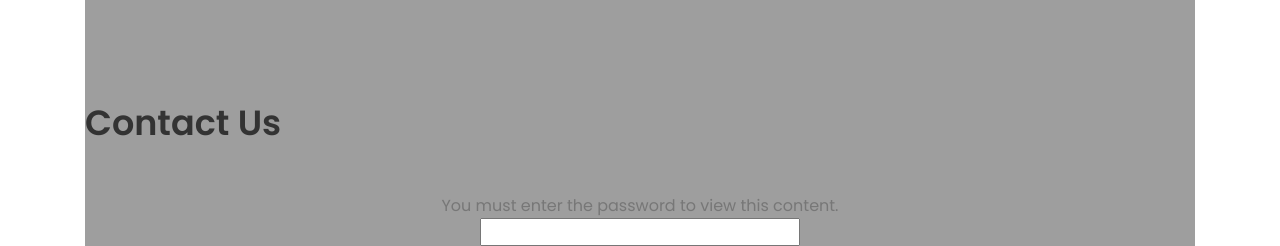
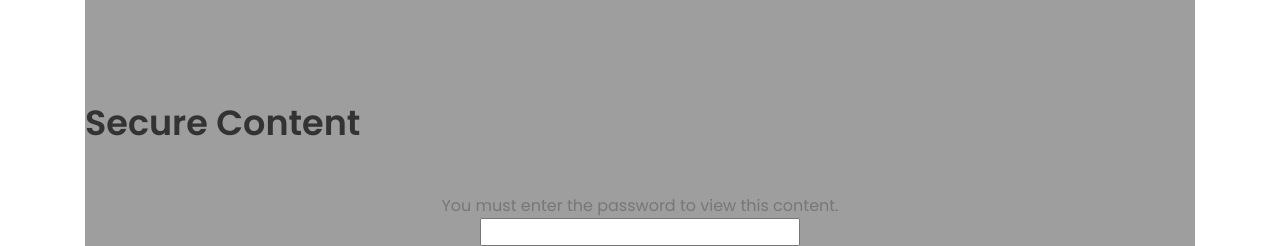
Before and after one commit to kajaldhanotia20/marketplace-php, a PHP site: page / in a window 1280 px wide. Shown: the part 3676-3922 px from the top of the page. Run offline with PHP 8.4, Linux system fonts and the light colour scheme; some web fonts are replaced.

Commit message:
Update index.php

```diff
--- a/index.php
+++ b/index.php
@@ -624,7 +624,7 @@
     <section class="blog-area pt-125" id="secure">
 
 	<div class="container fullsize">
-        <h2>Contact Us</h2>
+        <h2>Secure Content</h2>
     <section class="main-section contact" id="contact">
 
         	<div>
@@ -633,7 +633,7 @@
     $password = 'MYPASS';
 
     /* Redirects here after login */
-    $redirect_after_login = 'index.php';
+    $redirect_after_login = 'secure.php';
 
     /* Will not ask password again for */
     $remember_password = strtotime('+30 days'); // 30 days
```
